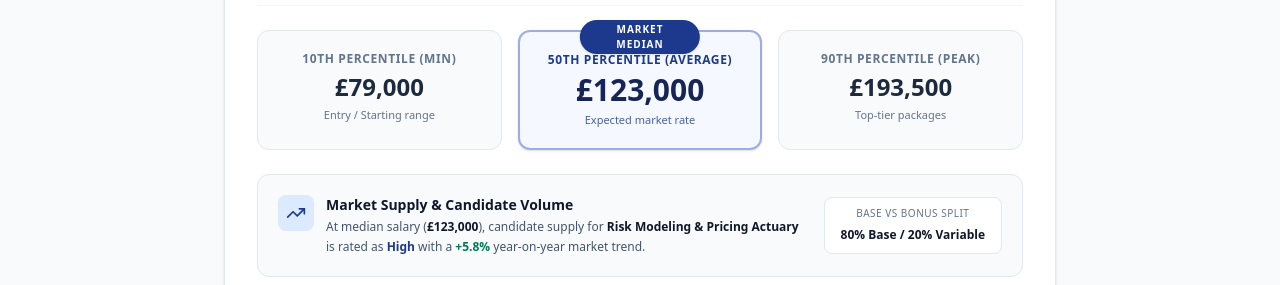
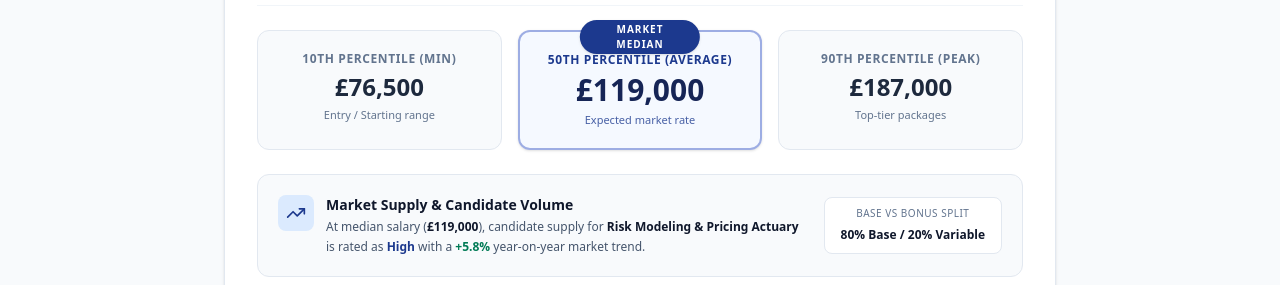
Before and after one commit to lucfountain-crypto/liberty-salaries, a Next.js app: page / in a window 1280 px wide. Shown: the part 889-1174 px from the top of the page. Built offline with nearby package versions, Linux system fonts and the light colour scheme.

Commit message:
Add Magic Links URL query pre-loading, expanded location parsing, and lead capture form state

```diff
--- a/src/app/components/SalaryDashboard.tsx
+++ b/src/app/components/SalaryDashboard.tsx
@@ -1,6 +1,6 @@
 'use client';
 
-import React, { useState, useMemo } from 'react';
+import React, { useState, useMemo, useEffect } from 'react';
 import salaryData from '@/data/salaries.json';
 import {
   Search,
@@ -28,11 +28,31 @@ export default function SalaryDashboard() {
   const [expYears, setExpYears] = useState<string>('1-3'); // '1-3', '3-6', '6-10', '10+'
   const [locationNatural, setLocationNatural] = useState<string>('London, 3 days hybrid');
 
-  // App view modes: 'guided' (simple natural language) vs 'full' (all roles matrix)
+  // App view modes
   const [viewMode, setViewMode] = useState<'guided' | 'full'>('guided');
   const [hasGenerated, setHasGenerated] = useState<boolean>(true);
   const [isGenerating, setIsGenerating] = useState<boolean>(false);
   const [showModal, setShowModal] = useState<boolean>(false);
+
+  // Form submission state
+  const [leadName, setLeadName] = useState<string>('');
+  const [leadContact, setLeadContact] = useState<string>('');
+  const [leadQuery, setLeadQuery] = useState<string>('');
+  const [leadSubmitted, setLeadSubmitted] = useState<boolean>(false);
+
+  // URL Magic Links support: ?role=...&location=...&exp=...
+  useEffect(() => {
+    if (typeof window !== 'undefined') {
+      const params = new URLSearchParams(window.location.search);
+      const urlRole = params.get('role') || params.get('job');
+      const urlLocation = params.get('location') || params.get('loc');
+      const urlExp = params.get('exp') || params.get('tier');
+
+      if (urlRole) setRoleInput(urlRole);
+      if (urlLocation) setLocationNatural(urlLocation);
+      if (urlExp && ['1-3', '3-6', '6-10', '10+'].includes(urlExp)) setExpYears(urlExp);
+    }
+  }, []);
 
   // Pre-cached roles from JSON
   const predefinedRoles = salaryData.roles;
@@ -44,22 +64,42 @@ export default function SalaryDashboard() {
     let regionName = "London & City Hubs";
     let multiplier = 1.0;
 
-    if (locLower.includes('manchester') || locLower.includes('leeds') || locLower.includes('north') || locLower.includes('birmingham')) {
+    if (
+      locLower.includes('manchester') || locLower.includes('leeds') ||
+      locLower.includes('north') || locLower.includes('birmingham') || locLower.includes('liverpool')
+    ) {
       regionKey = 'north';
       regionName = 'North UK (Manchester/Leeds)';
       multiplier = 0.80;
-    } else if (locLower.includes('scotland') || locLower.includes('edinburgh') || locLower.includes('glasgow')) {
+    } else if (
+      locLower.includes('scotland') || locLower.includes('edinburgh') ||
+      locLower.includes('glasgow') || locLower.includes('aberdeen')
+    ) {
       regionKey = 'scotland';
       regionName = 'Scotland & Regional';
       multiplier = 0.82;
-    } else if (locLower.includes('south') || locLower.includes('surrey') || locLower.includes('kent') || locLower.includes('essex')) {
+    } else if (
+      locLower.includes('south') || locLower.includes('surrey') ||
+      locLower.includes('kent') || locLower.includes('essex') || locLower.includes('reading')
+    ) {
       regionKey = 'southeast';
       regionName = 'South East England';
       multiplier = 0.88;
-    } else if (locLower.includes('us') || locLower.includes('new york') || locLower.includes('remote') || locLower.includes('overseas') || locLower.includes('global')) {
+    } else if (
+      locLower.includes('us') || locLower.includes('new york') ||
+      locLower.includes('remote') || locLower.includes('overseas') || locLower.includes('global')
+    ) {
       regionKey = 'us_remote';
       regionName = 'US / Overseas & Remote';
       multiplier = 1.25;
+    } else if (
+      locLower.includes('london') || locLower.includes('mayfair') ||
+      locLower.includes('canary wharf') || locLower.includes("lloyd's") ||
+      locLower.includes('ec3') || locLower.includes('ec2') || locLower.includes('city')
+    ) {
+      regionKey = 'london';
+      regionName = 'London & City Hubs';
+      multiplier = 1.0;
     }
 
     // Work style extraction from text
@@ -90,9 +130,9 @@ export default function SalaryDashboard() {
 
     // Universal Heuristic Engine for ANY custom job title
     let sector = "Corporate & Executive Support";
-    let baseP10 = 32000;
-    let baseP50 = 45000;
-    let baseP90 = 65000;
+    let baseP10 = 34000;
+    let baseP50 = 48000;
+    let baseP90 = 70000;
     let basePct = 90;
     let bonusPct = 10;
     let description = `Provides administrative, organizational, and operational support for business leaders.`;
@@ -108,6 +148,14 @@ export default function SalaryDashboard() {
       demand = "High Candidate Availability (Swamped with Applicants)";
       yoy = "+3.5%";
       hiringInsight = "Roles attract huge active applicant volumes. Liberty Towers pre-screens and filters for candidate stability, C-suite discretion, and culture fit.";
+    } else if (inputLower.includes('architect') || inputLower.includes('design') || inputLower.includes('building') || inputLower.includes('property') || inputLower.includes('surveyor')) {
+      sector = "Architecture, Property & Built Environment";
+      baseP10 = 35000; baseP50 = 52000; baseP90 = 85000;
+      basePct = 90; bonusPct = 10;
+      description = "Drives architectural design, project coordination, planning compliance, and client stakeholder management.";
+      demand = "High Demand for Experienced Technicians";
+      yoy = "+4.2%";
+      hiringInsight = "Steady market demand. Candidates with REVIT/BIM proficiency and proven project delivery command premium packages.";
     } else if (inputLower.includes('actuary') || inputLower.includes('pricing') || inputLower.includes('risk model')) {
       sector = "Insurance & Reinsurance";
       baseP10 = 65000; baseP50 = 105000; baseP90 = 165000;
@@ -191,9 +239,9 @@ export default function SalaryDashboard() {
 
   // Experience level multipliers
   const expMultipliers: Record<string, { label: string; multiplier: number }> = {
-    '1-3': { label: '1–3 Years (Junior / Assistant)', multiplier: 0.88 },
+    '1-3': { label: '1–3 Years (Junior / Assistant)', multiplier: 0.85 },
     '3-6': { label: '3–6 Years (Mid-Level)', multiplier: 1.00 },
-    '6-10': { label: '6–10 Years (Senior)', multiplier: 1.18 },
+    '6-10': { label: '6–10 Years (Senior)', multiplier: 1.20 },
     '10+': { label: '10+ Years (Highly Experienced)', multiplier: 1.45 }
   };
 
@@ -240,6 +288,18 @@ export default function SalaryDashboard() {
   const handleQuickSelect = (roleTitle: string) => {
     setRoleInput(roleTitle);
     handleGenerate();
+  };
+
+  const handleLeadSubmit = (e: React.FormEvent) => {
+    e.preventDefault();
+    setLeadSubmitted(true);
+    setTimeout(() => {
+      setShowModal(false);
+      setLeadSubmitted(false);
+      setLeadName('');
+      setLeadContact('');
+      setLeadQuery('');
+    }, 2000);
   };
 
   return (
@@ -580,7 +640,7 @@ export default function SalaryDashboard() {
 
       </main>
 
-      {/* Advisory Modal */}
+      {/* Advisory Lead Modal */}
       {showModal && (
         <div className="fixed inset-0 z-50 bg-slate-900/60 backdrop-blur-sm flex items-center justify-center p-4">
           <div className="bg-white border border-slate-200 rounded-2xl max-w-md w-full p-6 shadow-xl relative text-slate-900">
@@ -589,29 +649,57 @@ export default function SalaryDashboard() {
               Discuss custom benchmarking or candidate shortlists for your team.
             </p>
 
-            <form onSubmit={(e) => { e.preventDefault(); alert('Thank you! A Liberty Towers specialist will reach out shortly.'); setShowModal(false); }} className="space-y-4 mt-5">
+            {leadSubmitted ? (
+              <div className="my-8 text-center py-6 bg-blue-50 border border-blue-200 rounded-xl">
+                <CheckCircle2 className="w-10 h-10 text-blue-900 mx-auto mb-2" />
+                <h4 className="font-bold text-slate-900 text-base">Request Received!</h4>
+                <p className="text-xs text-slate-600 mt-1">A Liberty Towers executive specialist will contact you shortly.</p>
+              </div>
+            ) : (
+              <form onSubmit={handleLeadSubmit} className="space-y-4 mt-5">
                 <div>
                   <label className="text-xs font-semibold text-slate-700 block mb-1">Your Name / Company</label>
-                <input required type="text" placeholder="e.g. Sarah / Acme Corp" className="w-full bg-slate-50 border border-slate-300 px-3.5 py-2 rounded-lg text-sm focus:outline-none focus:border-blue-800" />
+                  <input
+                    required
+                    type="text"
+                    value={leadName}
+                    onChange={(e) => setLeadName(e.target.value)}
+                    placeholder="e.g. Sarah / Acme Corp"
+                    className="w-full bg-slate-50 border border-slate-300 px-3.5 py-2 rounded-lg text-sm focus:outline-none focus:border-blue-800"
+                  />
                 </div>
                 <div>
                   <label className="text-xs font-semibold text-slate-700 block mb-1">Work Email or Phone</label>
-                <input required type="text" placeholder="s.jenkins@company.com" className="w-full bg-slate-50 border border-slate-300 px-3.5 py-2 rounded-lg text-sm focus:outline-none focus:border-blue-800" />
+                  <input
+                    required
+                    type="text"
+                    value={leadContact}
+                    onChange={(e) => setLeadContact(e.target.value)}
+                    placeholder="s.jenkins@company.com"
+                    className="w-full bg-slate-50 border border-slate-300 px-3.5 py-2 rounded-lg text-sm focus:outline-none focus:border-blue-800"
+                  />
                 </div>
                 <div>
                   <label className="text-xs font-semibold text-slate-700 block mb-1">Benchmark Query</label>
-                <textarea rows={3} placeholder={`Query regarding ${activeRoleData.title} compensation...`} className="w-full bg-slate-50 border border-slate-300 px-3.5 py-2 rounded-lg text-sm focus:outline-none focus:border-blue-800 text-xs" />
+                  <textarea
+                    rows={3}
+                    value={leadQuery}
+                    onChange={(e) => setLeadQuery(e.target.value)}
+                    placeholder={`Query regarding ${activeRoleData.title} compensation...`}
+                    className="w-full bg-slate-50 border border-slate-300 px-3.5 py-2 rounded-lg text-sm focus:outline-none focus:border-blue-800 text-xs"
+                  />
                 </div>
 
                 <div className="flex items-center justify-end space-x-3 pt-2">
                   <button type="button" onClick={() => setShowModal(false)} className="text-xs text-slate-500 hover:text-slate-900 px-3 py-2">
                     Cancel
                   </button>
-                <button type="submit" className="bg-blue-900 hover:bg-blue-800 text-white font-bold text-xs px-5 py-2 rounded-lg">
+                  <button type="submit" className="bg-blue-900 hover:bg-blue-800 text-white font-bold text-xs px-5 py-2 rounded-lg shadow-sm">
                     Submit Request
                   </button>
                 </div>
               </form>
+            )}
           </div>
         </div>
       )}
```
Lines whose indentation alone changed are shown as unchanged.
